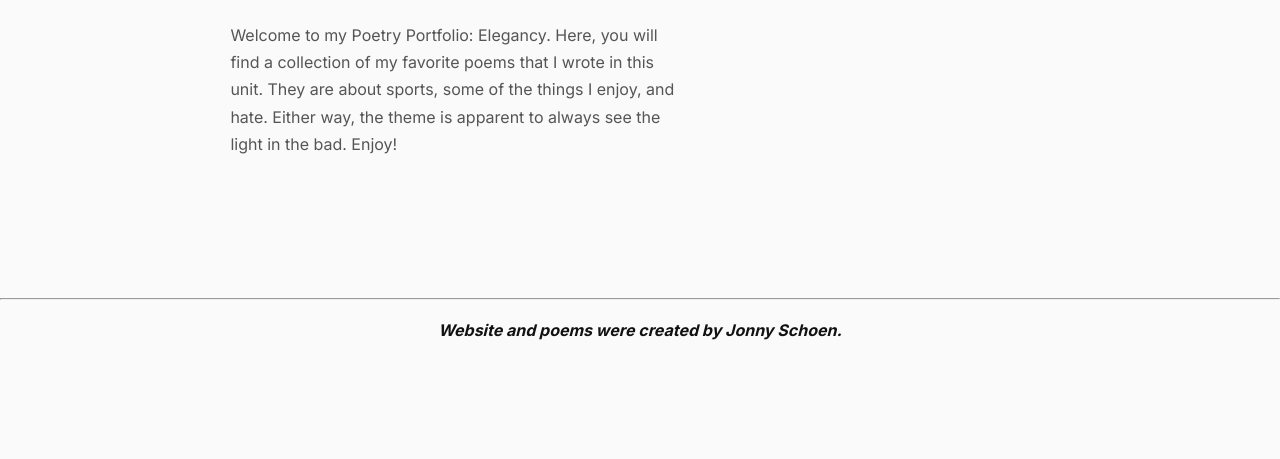
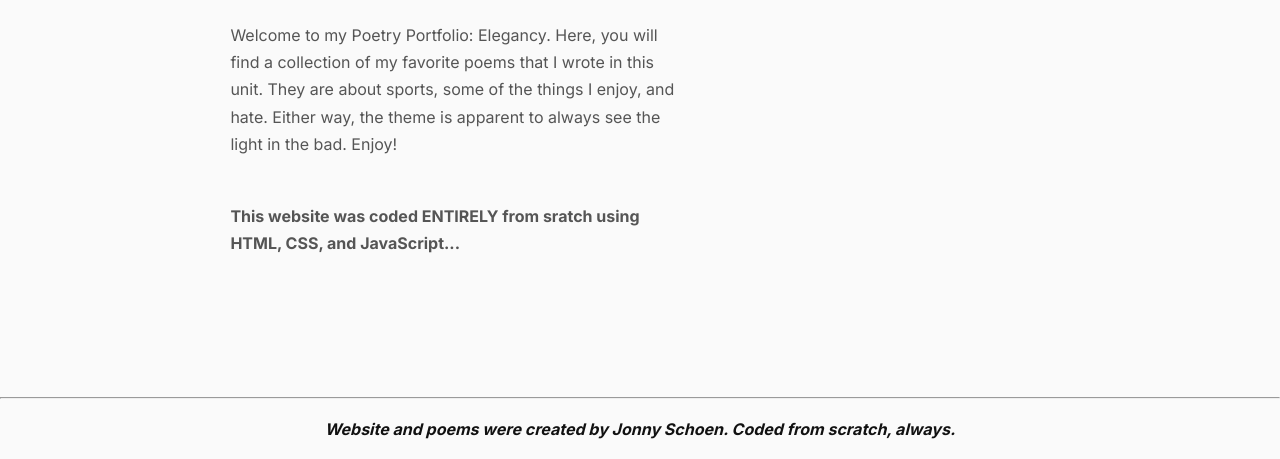
Before and after one commit to dumperdull/portfolio, a plain HTML site: page index.html in a window 1280 px wide. Shown: the part 360-819 px from the top of the page. Drawn offline with nearby package versions, Linux system fonts and the light colour scheme.

Commit message:
Update footer text and add website coding note

```diff
--- a/index.html
+++ b/index.html
@@ -1,3 +1,4 @@
+
 <!DOCTYPE html>
 <html lang="en">
 <head>
@@ -24,6 +25,8 @@
     <br>
     <h3>Jonny Schoen, Period 5 ELA</h3>
     <p>Welcome to my Poetry Portfolio: Elegancy. Here, you will find a collection of my favorite poems that I wrote in this unit. They are about sports, some of the things I enjoy, and hate. Either way, the theme is apparent to always see the light in the bad. Enjoy!</p>
+    <br>
+    <p><b>This website was coded ENTIRELY from sratch using HTML, CSS, and JavaScript...</b></p>
   </section>
 
 </body>
@@ -31,6 +34,6 @@
 <footer>
   <hr>
   <br>
-  <p><em><b>Website and poems were created by Jonny Schoen.</em></b></p>
+  <p><em><b>Website and poems were created by Jonny Schoen. Coded from scratch, always.</em></b></p>
 </footer>
 </html>
```
